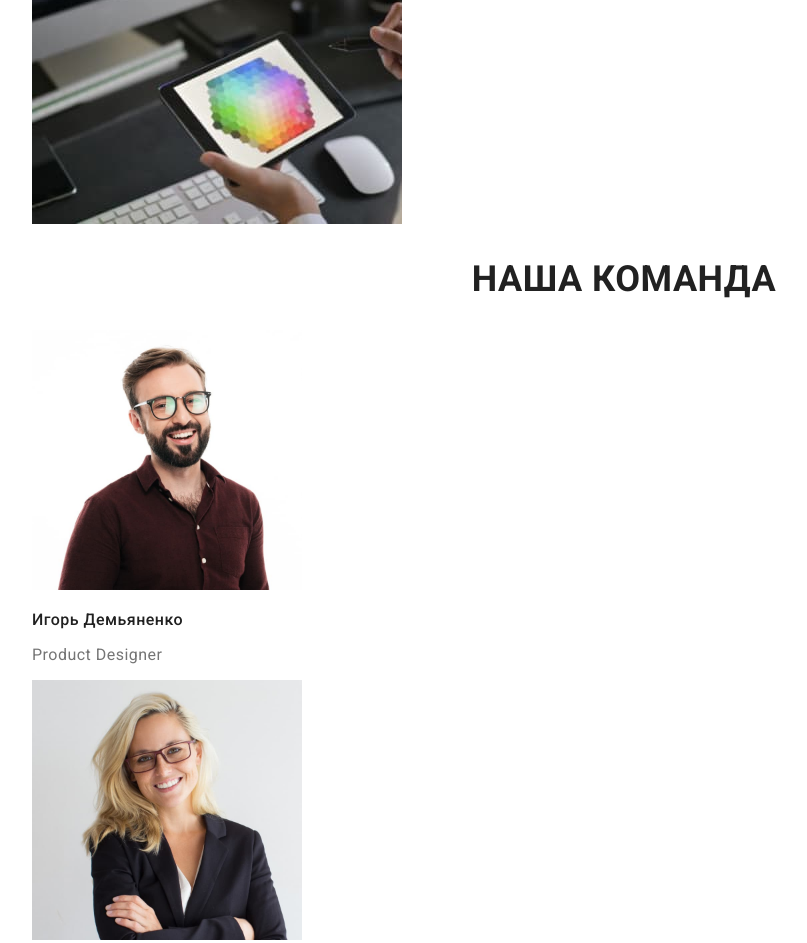
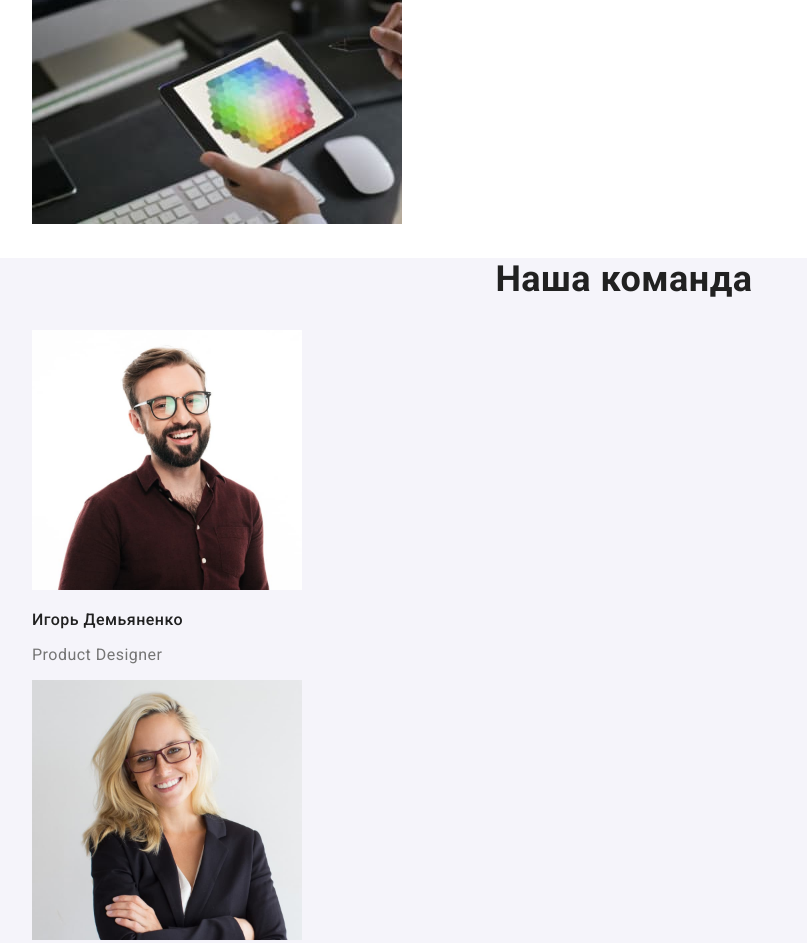
Before and after one commit to Vi7ality/goit-markup-hw-02, a plain HTML site: page index.html in a window 1280 px wide. Shown: the part 1432-2375 px from the top of the page, without its empty margins (16-823 px from the left). Drawn offline with Linux system fonts and the light colour scheme.

Commit message:
Финальные правки

```diff
--- a/css/styles.css
+++ b/css/styles.css
@@ -153,10 +153,14 @@ body {
     font-size: 36px;
     line-height: 1.17;
     text-align: center;
-    text-transform: uppercase;
+
 }
 
 /* Team */
+.team-section {
+    background-color: #F5F4FA;
+}
+
 .our-team .name {
     color: var(--tittle-text-color);
 
@@ -226,6 +230,8 @@ footer {
     font-size: 16px;
     line-height: 1.63;
     border: none;
+    text-align: center;
+    letter-spacing: 0.03em;
 }
 .project-nav .filter:hover, .project-nav .filter:focus {
     background-color: var(--accent-text-color);
--- a/index.html
+++ b/index.html
@@ -81,7 +81,7 @@
         </section>
 
         <!-- Team -->
-        <section class="section">
+        <section class="team-section">
             <h2 class="section-tittle">Наша команда</h2>
             <ul class="our-team list">
                 <li>
```
